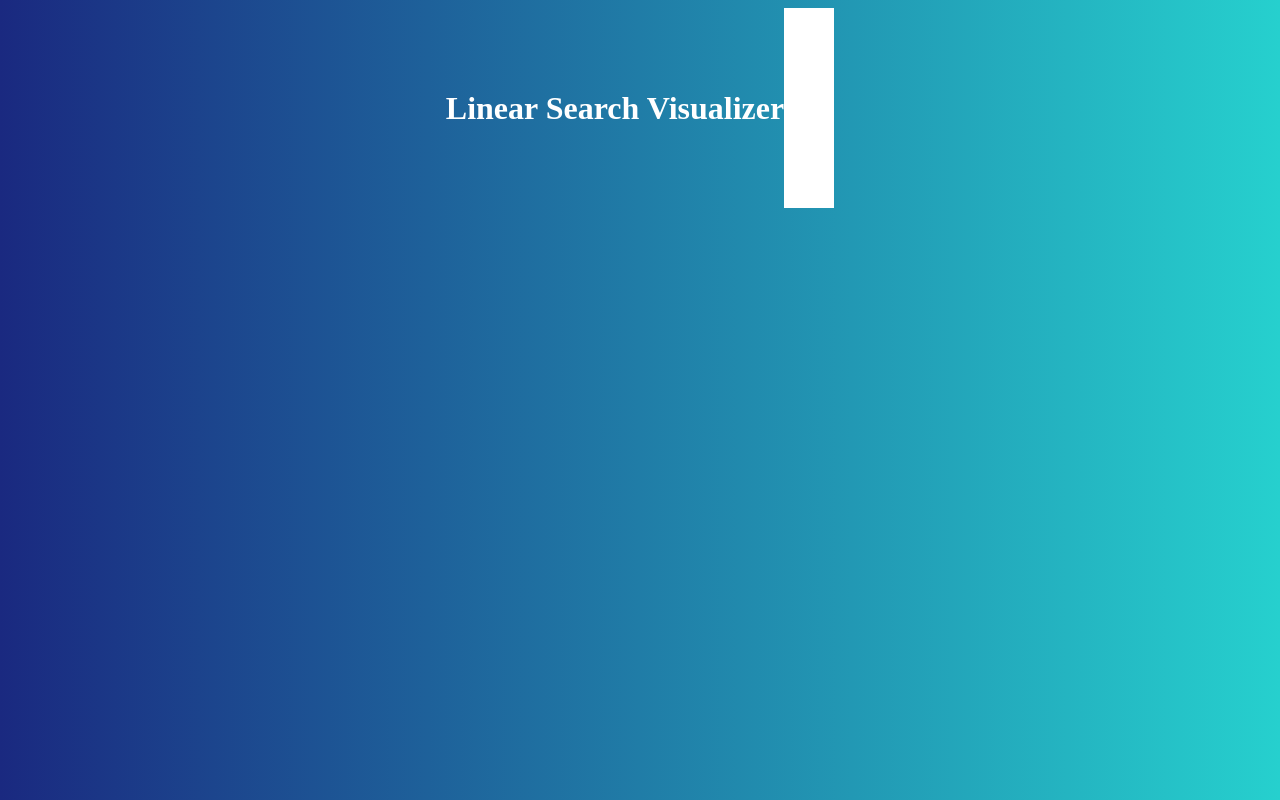
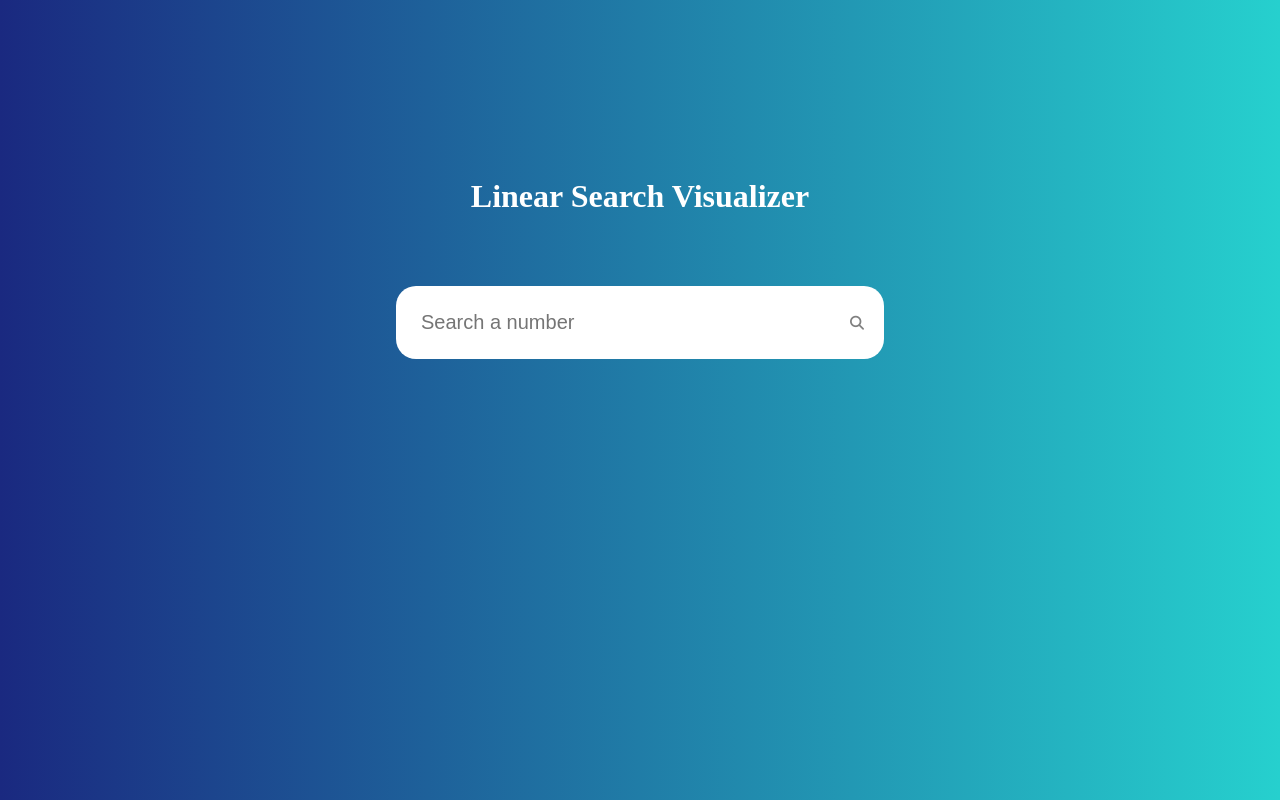
Before and after one commit to ishvar99/linear-search-visualizer, a React (Create React App) app: page / in a window 1280 px wide. Built offline with nearby package versions, Linux system fonts and the light colour scheme.

Commit message:
created search box

```diff
--- a/public/index.html
+++ b/public/index.html
@@ -6,5 +6,9 @@
   <body>
     <noscript>You need to enable JavaScript to run this app.</noscript>
     <div id="root"></div>
+    <script
+      src="https://kit.fontawesome.com/a043d36db6.js"
+      crossorigin="anonymous"
+    ></script>
   </body>
 </html>
--- a/src/App.css
+++ b/src/App.css
@@ -13,8 +13,10 @@ body {
 
 .App {
   display: flex;
+  height: 500px;
   justify-content: center;
   align-items: center;
   color: white;
+  flex-direction: column;
   background: none;
 }
--- a/src/components/SearchBox/SearchBox.css
+++ b/src/components/SearchBox/SearchBox.css
@@ -1,5 +1,28 @@
-.search {
-  height: 200px;
-  width: 50px;
+.search-box {
+  display: flex;
+}
+
+.search-bar {
+  width: 30vw;
+  border-radius: 20px 0 0 20px;
+  outline: none;
+  font-size: 20px;
   background-color: white;
+  padding: 25px;
+  margin-top: 50px;
+  border: none;
+  min-width: 250px;
+  position: relative;
 }
+#search-button {
+  margin-top: 50px;
+  text-decoration: none;
+  cursor: pointer;
+  outline: none;
+  background-color: white;
+  color: grey;
+  padding: 20px;
+  font-size: 14px;
+  border: none;
+  border-radius: 0 20px 20px 0;
+}
--- a/src/components/SearchBox/SearchBox.jsx
+++ b/src/components/SearchBox/SearchBox.jsx
@@ -1,7 +1,12 @@
 import React from 'react';
 import './SearchBox.css';
 const SearchBox = () => {
-  return <div className='search'></div>;
+  return (
+    <div class='search-box'>
+      <input className='search-bar' type='text' placeholder='Search a number' />
+      <button className='fa fa-search' id='search-button'></button>
+    </div>
+  );
 };
 
 export default SearchBox;
```
